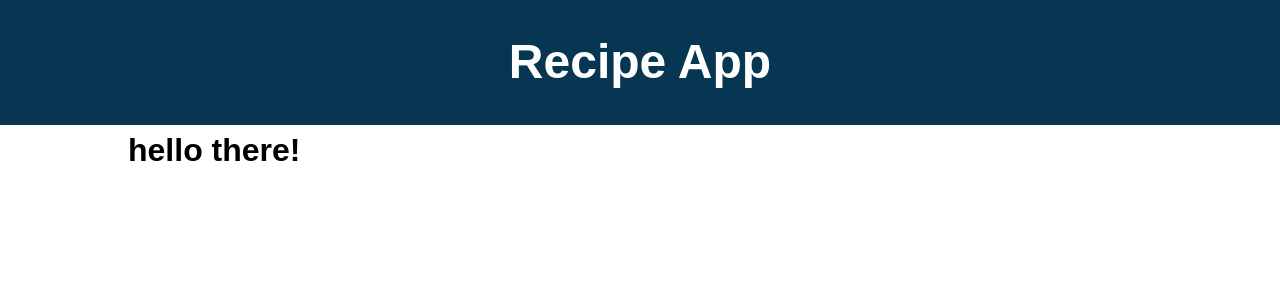
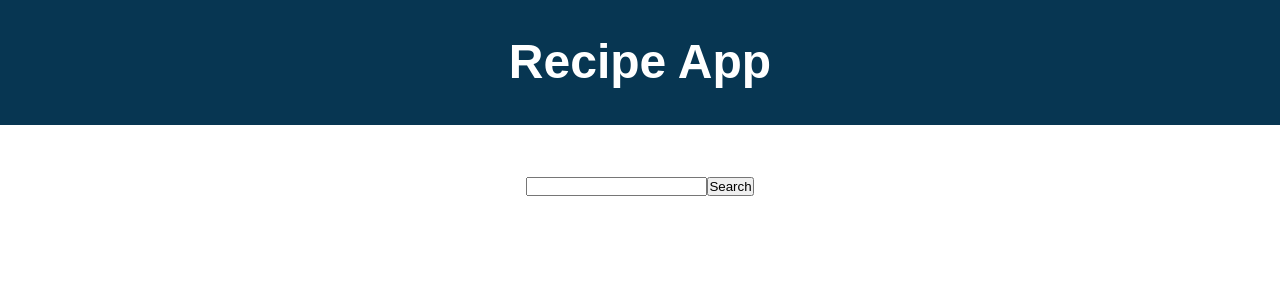
Before and after one commit to fontoful/react-app-food-recipe, a React (Create React App) app: page / in a window 1280 px wide. Shown: the top 300 px of the page. Built offline with nearby package versions, Linux system fonts and the light colour scheme.

Commit message:
input added

```diff
--- a/src/App.js
+++ b/src/App.js
@@ -1,14 +1,44 @@
 import React, { useState, useEffect } from "react";
 import "./App.scss";
 import Navbar from "./styles/Navbar";
+import Form from "./components/Form";
+
+const API_KEY = "43297c46c87149f3a14cc5e5c316ea83";
 
 function App() {
+	// useEffect(() => {
+	// 	const fetchData = async e => {
+	// 		const response = await fetch(
+	// 			`https://www.food2fork.com/api/search?key=${API_KEY}&q=shredded%20chicken`
+	// 		);
+	// 		const data = await response.json();
+
+	// 		console.log(data.recipes);
+	// 	};
+
+	// 	fetchData();
+	// }, []);
+
+	const fetchData = async e => {
+		// Prevent default
+		e.preventDefault();
+
+		// Get input value
+		const name = e.target.value;
+
+		// const response = await fetch(
+		// 	`https://www.food2fork.com/api/search?key=${API_KEY}&q=${name}&count=10`
+		// );
+		// const data = await response.json();
+
+		// console.log(data.recipes);
+		console.log(name);
+	};
+
 	return (
 		<>
 			<Navbar />
-			<div className="container">
-				<h1>hello there!</h1>
-			</div>
+			<Form getRecipe={fetchData} />
 		</>
 	);
 }
--- a/src/App.scss
+++ b/src/App.scss
@@ -15,3 +15,10 @@ body {
 	width: 80%;
 	overflow: hidden;
 }
+
+// Form styling
+
+form {
+	text-align: center;
+	margin-top: 3rem;
+}
--- /dev/null
+++ b/src/components/Form.jsx
@@ -0,0 +1,17 @@
+import React from "react";
+import "../App.scss";
+
+const Form = ({ getRecipe }) => {
+	return (
+		<div>
+			<form>
+				<input type="text" name="recipeName" />
+				<button type="submit" onSubmit={getRecipe}>
+					Search
+				</button>
+			</form>
+		</div>
+	);
+};
+
+export default Form;
```
